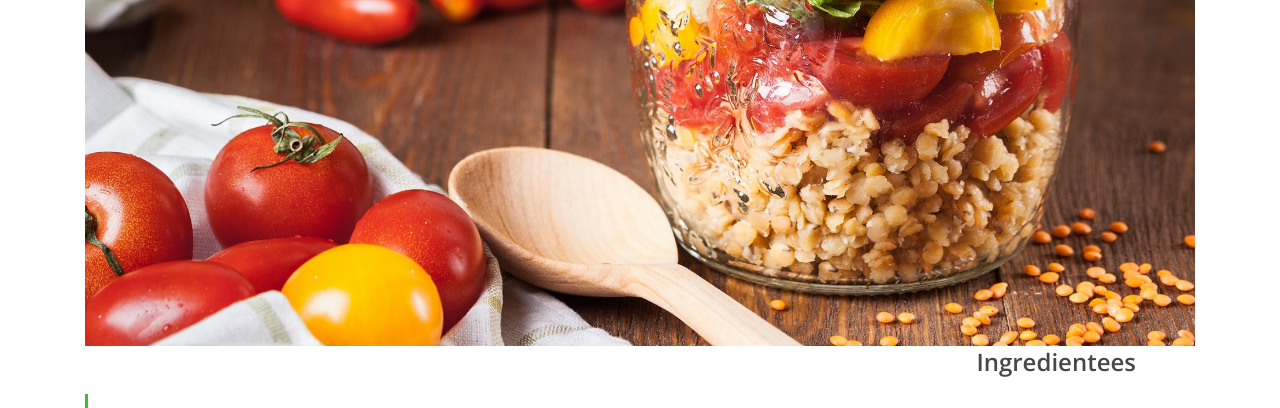
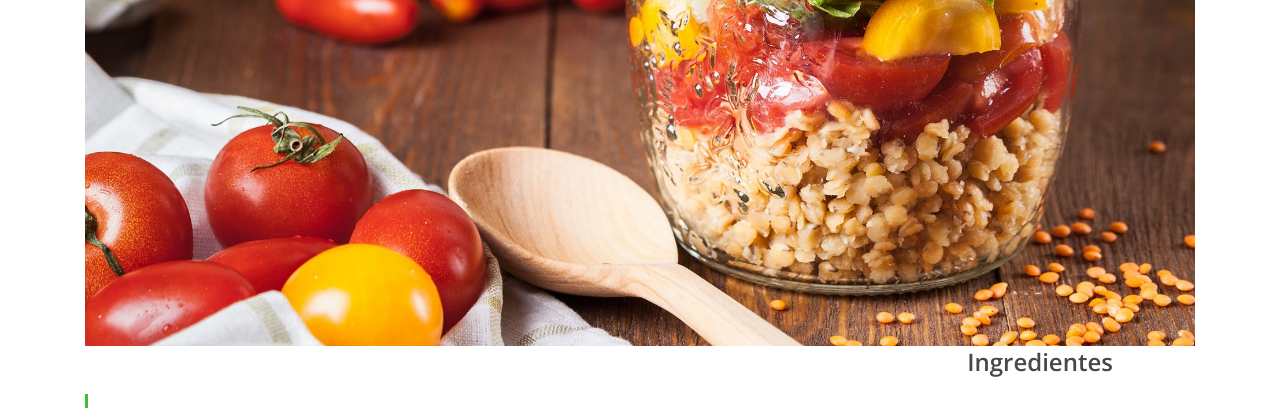
Before and after one commit to DinizMaths/alura-receita, a Django app: template receitas/templates/receita.html in a window 1280 px wide. Shown: the part 336-744 px from the top of the page. Run offline with Django 3.2, Linux system fonts and the light colour scheme; the template is opened without the code that fills it, so the values that code supplies are empty; some libraries are stand-ins or nearby versions.

Commit message:
change in receita.html

```diff
--- a/receitas/templates/receita.html
+++ b/receitas/templates/receita.html
@@ -86,7 +86,7 @@
                     <!-- Ingredientes -->
                     <div class="col-12 col-lg-4">
                         <div class="ingredients">
-                            <h4>Ingredientees</h4>
+                            <h4>Ingredientes</h4>
                             <div class="ingredients">
                                 <p>{{ receita.ingredientes }}</p>
                             </p>
```
